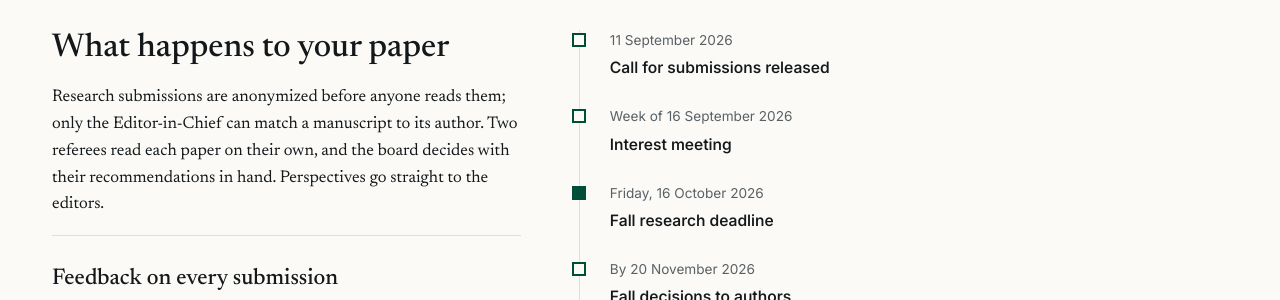
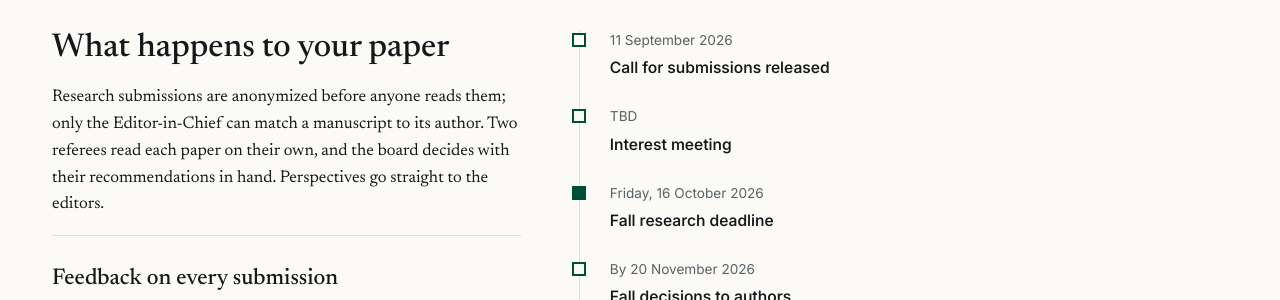
Before and after one commit to EconomicReview/EconomicReview.github.io, a Jekyll site: the page built from index.html, in a window 1280 px wide and 900 px high, scrolled down 1327 px. Shown: the part 152-452 px from the top of the window. Built offline with Jekyll 4.4.1, drawn with Linux system fonts in a browser that asks for light colours.

Commit message:
Fix distorted favicon/apple-touch-icon and mark interest meeting TBD
Deploying economic-review-at-william-and-mary@04f0513 (economicreview/economic-review-at-william-and-mary#1).

Co-Authored-By: Claude Sonnet 5 <noreply@anthropic.com>
Claude-Session: https://claude.ai/code/session_013JTyKsyawt4TSUHp55meHT

```diff
--- a/_data/dates.yml
+++ b/_data/dates.yml
@@ -20,8 +20,8 @@
 - id: interest-meeting
   label: "Interest meeting"
   date: 2026-09-16
-  datetime: "2026-09-16"
-  display: "Week of 16 September 2026"
+  datetime: "2026-09"
+  display: "TBD"
   type: event
   track: all
 - id: reviewer-training
```
Also changed, not shown: assets/brand/apple-touch-icon.png, assets/brand/favicon-16.png, assets/brand/favicon-32.png, assets/brand/favicon.ico, favicon.ico.
